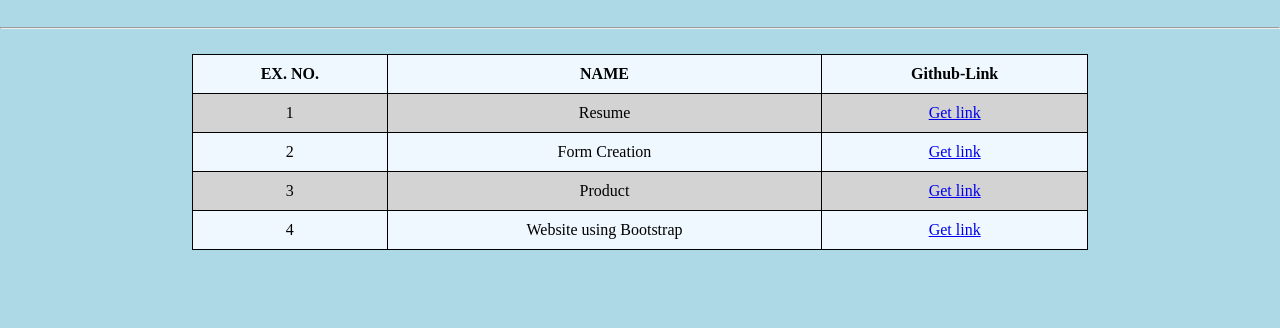
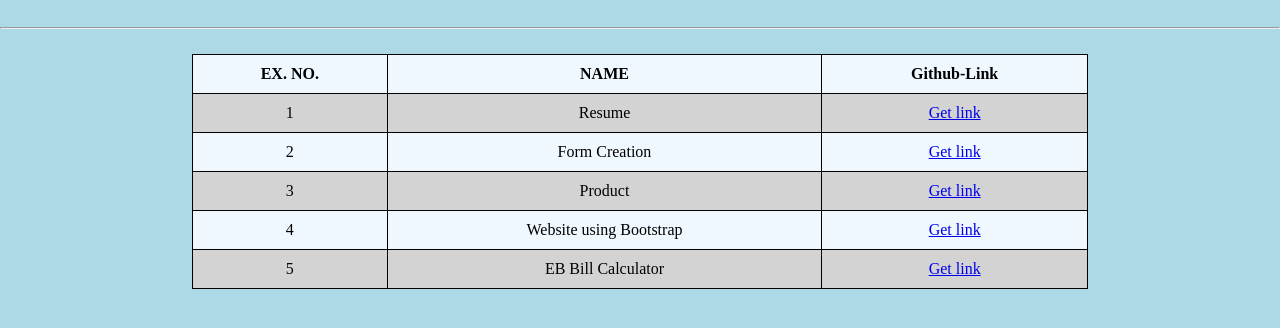
Before and after one commit to srinisanth93/Web_technology_93, a plain HTML site: page index.html in a window 1280 px wide. Shown: the part 156-484 px from the top of the page. Drawn offline with Linux system fonts and the light colour scheme.

Commit message:
Update index.html

```diff
--- a/index.html
+++ b/index.html
@@ -83,6 +83,11 @@
                 <td>Website using Bootstrap</td>
                 <td><a href="https://srinisanth93.github.io/WEB_TECH_EX_04/" target="_blank">Get link</a></td>
             </tr>
+            <tr>
+                <td>5</td>
+                <td>EB Bill Calculator</td>
+                <td><a href="https://srinisanth93.github.io/EbBill/" target="_blank">Get link</a></td>
+            </tr>
 
         </table>
 
```
